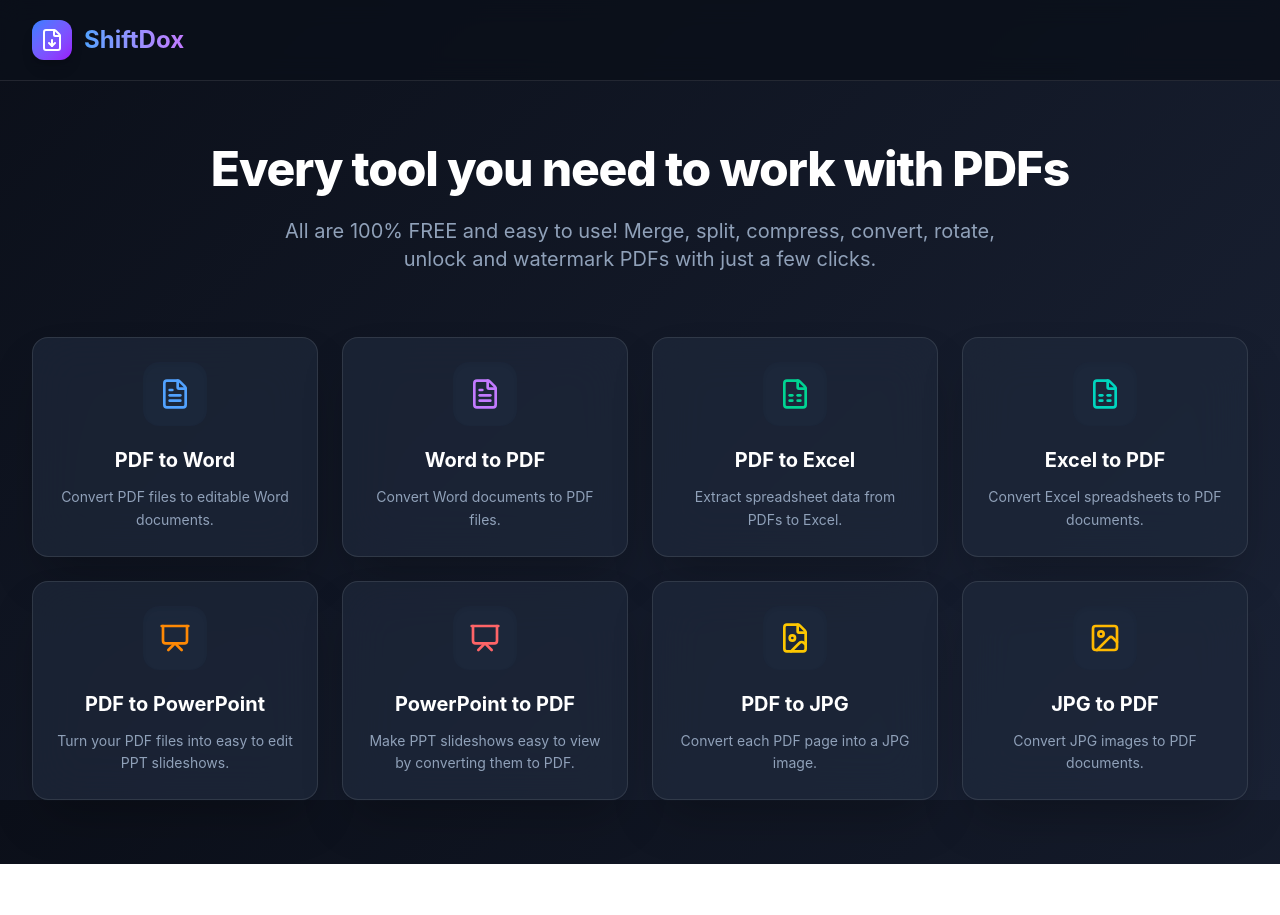
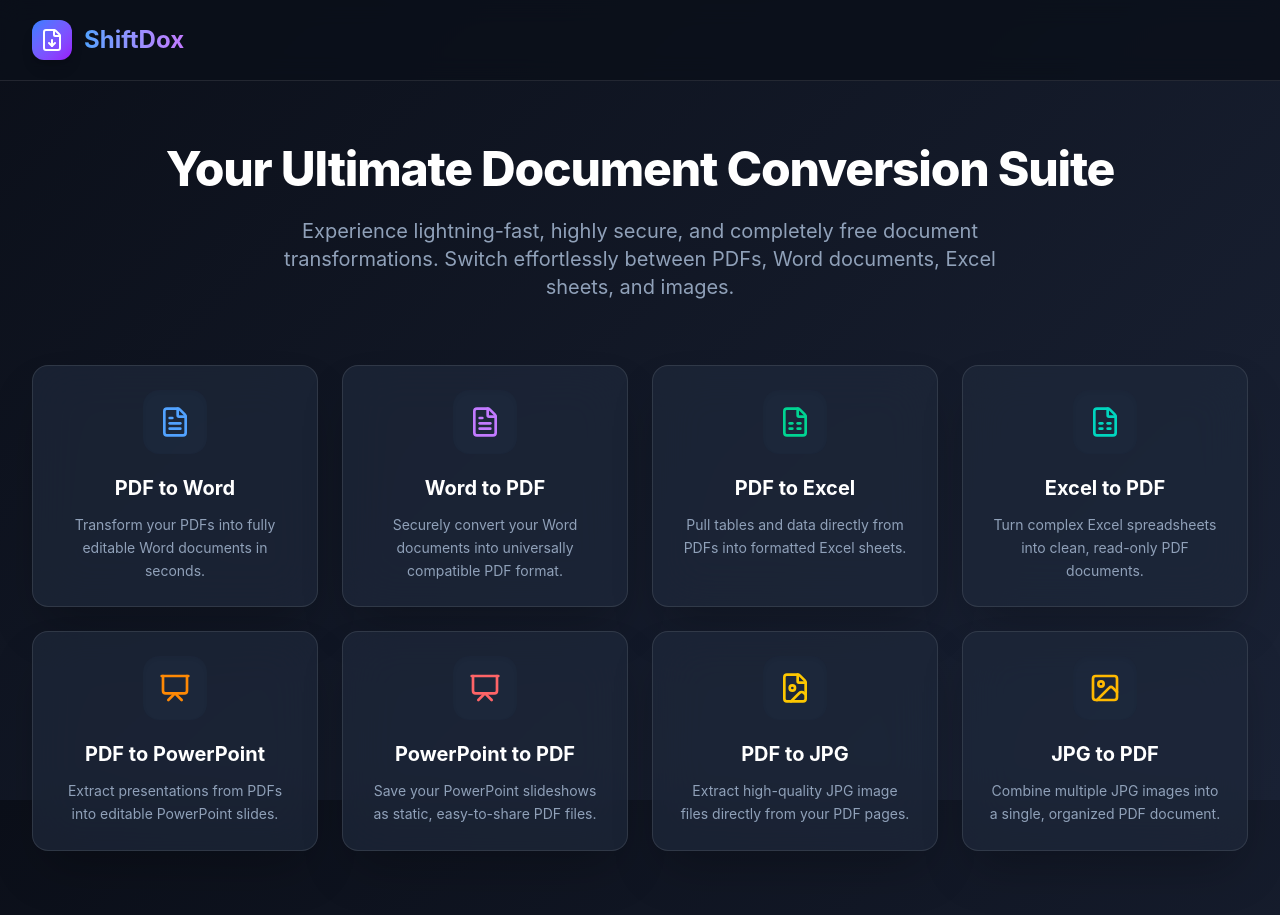
Before and after one commit to cjjimenez-dev/ShiftDox, a React (Vite) app in the folder frontend/: page / in a window 1280 px wide. Before the commit the page ends 864 px from the top, so only its background shows below. Built offline with nearby package versions, Linux system fonts and the light colour scheme.

Commit message:
Revise HomePage text to original ShiftDox copy to avoid copyright infringement

```diff
--- a/frontend/src/pages/HomePage.tsx
+++ b/frontend/src/pages/HomePage.tsx
@@ -3,14 +3,14 @@ import { useNavigate } from 'react-router-dom';
 import { FileText, FileSpreadsheet, Presentation, FileImage, Image as ImageIcon } from 'lucide-react';
 
 const TOOLS = [
-  { id: 'pdf-to-word', title: 'PDF to Word', desc: 'Convert PDF files to editable Word documents.', icon: <FileText size={32} className="text-blue-400" /> },
-  { id: 'word-to-pdf', title: 'Word to PDF', desc: 'Convert Word documents to PDF files.', icon: <FileText size={32} className="text-purple-400" /> },
-  { id: 'pdf-to-excel', title: 'PDF to Excel', desc: 'Extract spreadsheet data from PDFs to Excel.', icon: <FileSpreadsheet size={32} className="text-emerald-400" /> },
-  { id: 'excel-to-pdf', title: 'Excel to PDF', desc: 'Convert Excel spreadsheets to PDF documents.', icon: <FileSpreadsheet size={32} className="text-teal-400" /> },
-  { id: 'pdf-to-powerpoint', title: 'PDF to PowerPoint', desc: 'Turn your PDF files into easy to edit PPT slideshows.', icon: <Presentation size={32} className="text-orange-400" /> },
-  { id: 'powerpoint-to-pdf', title: 'PowerPoint to PDF', desc: 'Make PPT slideshows easy to view by converting them to PDF.', icon: <Presentation size={32} className="text-red-400" /> },
-  { id: 'pdf-to-jpg', title: 'PDF to JPG', desc: 'Convert each PDF page into a JPG image.', icon: <FileImage size={32} className="text-yellow-400" /> },
-  { id: 'jpg-to-pdf', title: 'JPG to PDF', desc: 'Convert JPG images to PDF documents.', icon: <ImageIcon size={32} className="text-amber-400" /> },
+  { id: 'pdf-to-word', title: 'PDF to Word', desc: 'Transform your PDFs into fully editable Word documents in seconds.', icon: <FileText size={32} className="text-blue-400" /> },
+  { id: 'word-to-pdf', title: 'Word to PDF', desc: 'Securely convert your Word documents into universally compatible PDF format.', icon: <FileText size={32} className="text-purple-400" /> },
+  { id: 'pdf-to-excel', title: 'PDF to Excel', desc: 'Pull tables and data directly from PDFs into formatted Excel sheets.', icon: <FileSpreadsheet size={32} className="text-emerald-400" /> },
+  { id: 'excel-to-pdf', title: 'Excel to PDF', desc: 'Turn complex Excel spreadsheets into clean, read-only PDF documents.', icon: <FileSpreadsheet size={32} className="text-teal-400" /> },
+  { id: 'pdf-to-powerpoint', title: 'PDF to PowerPoint', desc: 'Extract presentations from PDFs into editable PowerPoint slides.', icon: <Presentation size={32} className="text-orange-400" /> },
+  { id: 'powerpoint-to-pdf', title: 'PowerPoint to PDF', desc: 'Save your PowerPoint slideshows as static, easy-to-share PDF files.', icon: <Presentation size={32} className="text-red-400" /> },
+  { id: 'pdf-to-jpg', title: 'PDF to JPG', desc: 'Extract high-quality JPG image files directly from your PDF pages.', icon: <FileImage size={32} className="text-yellow-400" /> },
+  { id: 'jpg-to-pdf', title: 'JPG to PDF', desc: 'Combine multiple JPG images into a single, organized PDF document.', icon: <ImageIcon size={32} className="text-amber-400" /> },
 ];
 
 export default function HomePage() {
@@ -19,9 +19,9 @@ export default function HomePage() {
   return (
     <div className="w-full max-w-7xl mx-auto py-8">
       <div className="text-center mb-16">
-        <h1 className="text-5xl font-extrabold mb-6 text-white tracking-tight">Every tool you need to work with PDFs</h1>
+        <h1 className="text-5xl font-extrabold mb-6 text-white tracking-tight">Your Ultimate Document Conversion Suite</h1>
         <p className="text-xl text-slate-400 max-w-3xl mx-auto">
-          All are 100% FREE and easy to use! Merge, split, compress, convert, rotate, unlock and watermark PDFs with just a few clicks.
+          Experience lightning-fast, highly secure, and completely free document transformations. Switch effortlessly between PDFs, Word documents, Excel sheets, and images.
         </p>
       </div>
 
```
